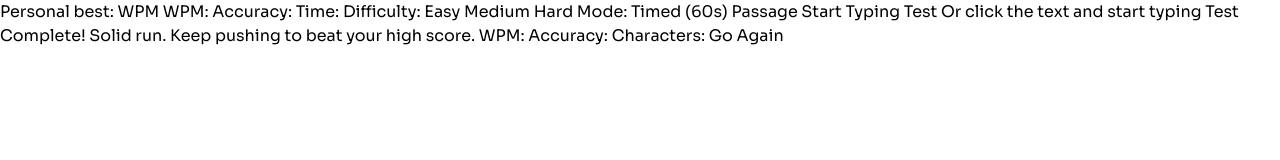
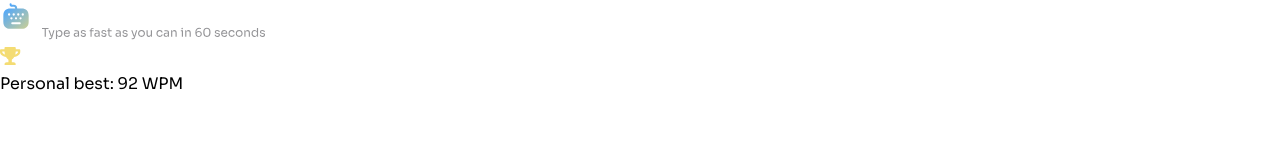
Before and after one commit to DemetreD/Typing-speed-test, a plain HTML site: page index.html in a window 1280 px wide. Drawn offline with Linux system fonts and the light colour scheme.

Commit message:
Add header section

```diff
--- a/index.html
+++ b/index.html
@@ -3,8 +3,6 @@
   <head>
     <meta charset="UTF-8" />
     <meta name="viewport" content="width=device-width, initial-scale=1.0" />
-    <!-- displays site properly based on user's device -->
-
     <link rel="preconnect" href="https://fonts.googleapis.com" />
     <link rel="preconnect" href="https://fonts.gstatic.com" crossorigin />
     <link
@@ -15,44 +13,47 @@
     <link rel="stylesheet" href="style.css" />
 
     <title>Frontend Mentor | Typing Speed Test</title>
-
-    <!-- Feel free to remove these styles or customise in your own stylesheet 👍 -->
-    <style>
-      .attribution {
-        font-size: 0.6875rem;
-        text-align: center;
-      }
-      .attribution a {
-        color: hsl(228, 45%, 44%);
-      }
-    </style>
   </head>
   <body>
-    Personal best:
-    <!-- PB -->
-    WPM WPM:
+    <header class="header container">
+      <img
+        src="./assets/images/logo-large.svg"
+        alt="Typing Speed Test"
+        class="header__logo"
+      />
+      <div class="header__personal-best">
+        <img src="./assets/images/icon-personal-best.svg" alt="" />
+        <p class="header__personal-best-text">
+          Personal best: <span class="header__personal-best-wpm">92 WPM</span>
+        </p>
+      </div>
+    </header>
+
+    <main class="container"></main>
+
+    <!-- WPM WPM: -->
     <!-- WPM -->
-    Accuracy:
+    <!-- Accuracy: -->
     <!-- Accuracy -->
-    Time:
+    <!-- Time: -->
     <!-- Time -->
 
-    Difficulty: Easy Medium Hard Mode: Timed (60s) Passage
+    <!-- Difficulty: Easy Medium Hard Mode: Timed (60s) Passage -->
 
     <!-- Passage -->
 
-    Start Typing Test Or click the text and start typing
+    <!-- Start Typing Test Or click the text and start typing -->
 
     <!-- Test Complete Start -->
 
-    Test Complete! Solid run. Keep pushing to beat your high score. WPM:
+    <!-- Test Complete! Solid run. Keep pushing to beat your high score. WPM: -->
     <!-- WPM -->
-    Accuracy:
+    <!-- Accuracy: -->
     <!-- Accuracy -->
-    Characters:
+    <!-- Characters: -->
     <!-- Correct/Incorrect -->
 
-    Go Again
+    <!-- Go Again -->
 
     <!-- Test Complete End -->
 
@@ -60,5 +61,6 @@
     Challenge by <a href="https://www.frontendmentor.io?ref=challenge">Frontend Mentor</a>.
     Coded by <a href="#">Your Name Here</a>.
   </footer> -->
+    <script src="script.js"></script>
   </body>
 </html>
```
